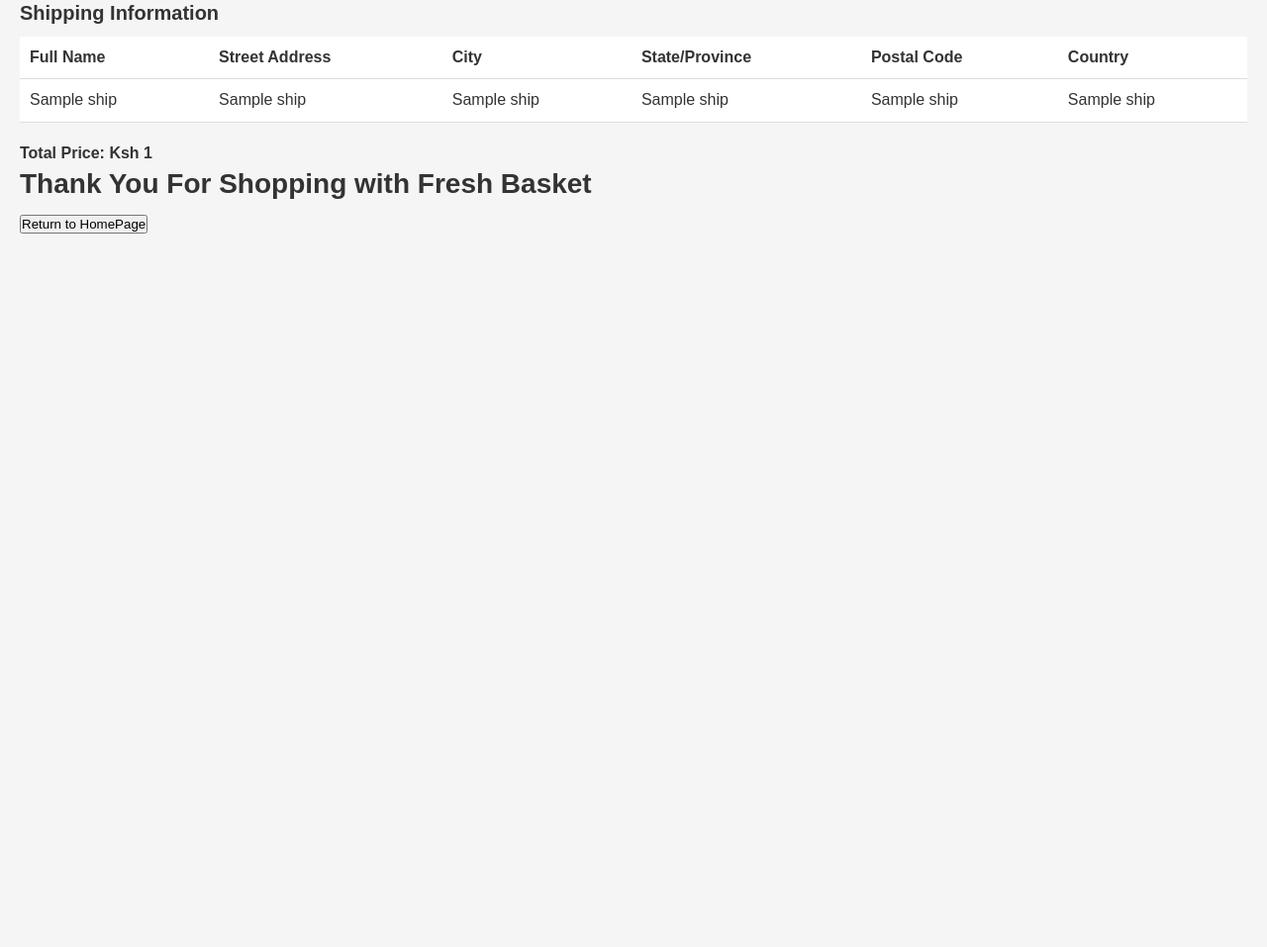
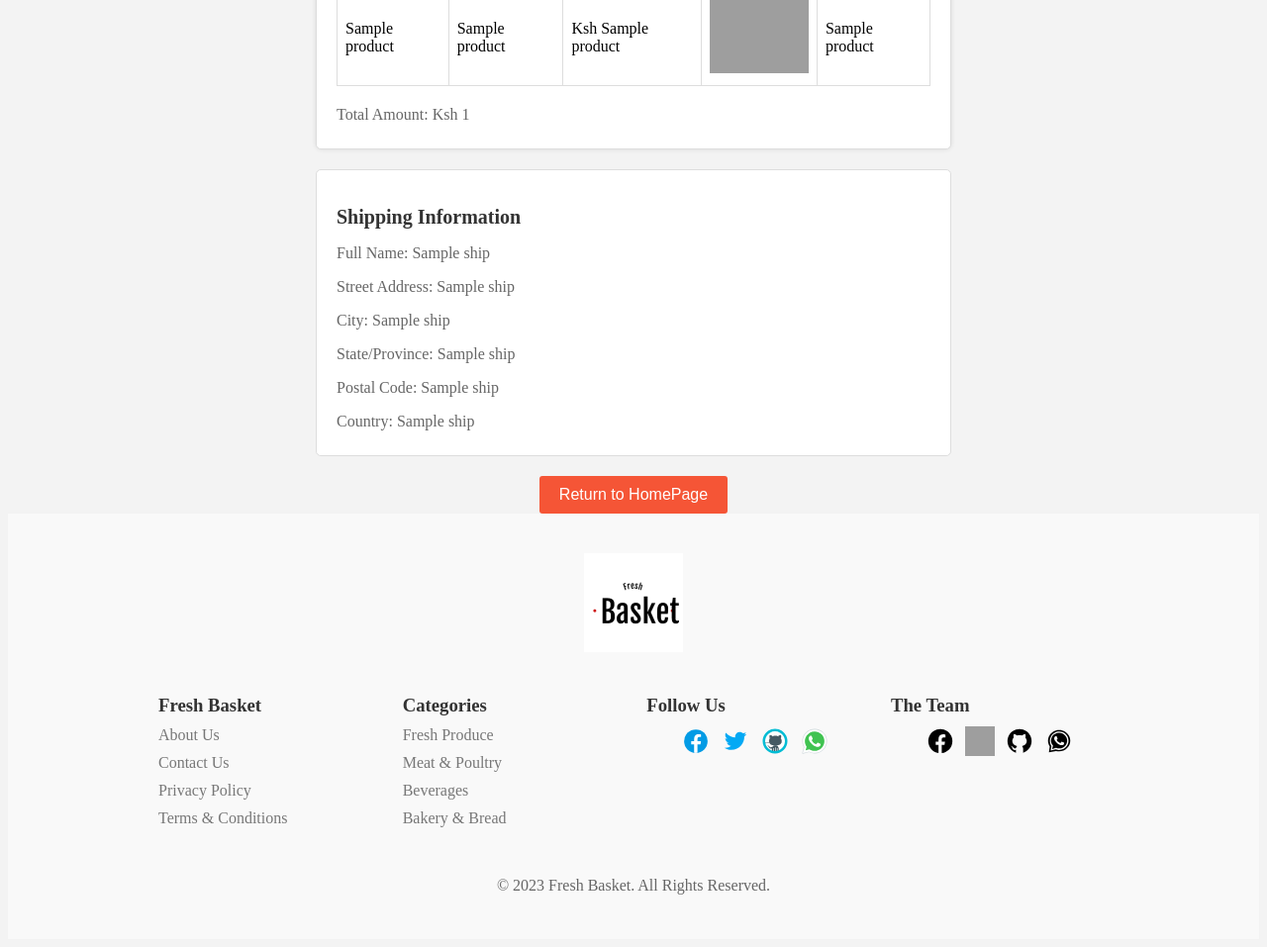
Before and after one commit to theotsori/FreshBasket, a Flask app: template web_dynamic/templates/order_confirmation.html in a window 1280 px wide. Shown: the part 274-1231 px from the top of the page at 99% size. Before the commit the page ends 510 px from the top, so only its background shows below. Run offline with Flask 3, Linux system fonts and the light colour scheme; the template is opened without the code that fills it: most values are stand-ins (such as "Sample title", 1, 10 or a date in 2020); grey boxes are pictures that could not be loaded.

Commit message:
Fresh Basket styling

```diff
--- a/web_dynamic/app.py
+++ b/web_dynamic/app.py
@@ -434,7 +434,10 @@
     cnx.close()
 
     # Render the template and pass the cart data to it
-    return render_template('checkout.html', cart_products=cart_products, total_price=total_price, shipping_info=shipping_info)
+    return render_template('checkout.html',
+                           cart_products=cart_products,
+                           total_price=total_price,
+                           shipping_info=shipping_info)
 
 
 @app.route('/place_order', methods=['POST'])
--- a/web_dynamic/static/styles/confirm.css
+++ b/web_dynamic/static/styles/confirm.css
@@ -1,62 +1,83 @@
-/* Reset default browser styles */
-* {
-    box-sizing: border-box;
-    margin: 0;
-    padding: 0;
+body {
+  background-color: #f3f3f3;
 }
 
-  /* Body styles */
-  body {
-    font-family: Arial, sans-serif;
-    line-height: 1.4;
-    background-color: #f5f5f5;
+h1 {
+  font-size: 24px;
+  margin-bottom: 20px;
+  text-align: center;
   color: #333;
-    padding: 20px;
 }
 
-  /* Heading styles */
-  h1 {
-    font-size: 28px;
-    font-weight: bold;
-    margin-bottom: 10px;
+.order-items {
+  max-width: 600px;
+  margin: 20px auto;
+  background-color: #fff;
+  padding: 20px;
+  border: 1px solid #ddd;
+  border-radius: 5px;
+  box-shadow: 0 0 5px rgba(0, 0, 0, 0.1);
 }
 
 h2 {
   font-size: 20px;
   margin-bottom: 10px;
+  color: #333;
 }
 
-  /* Table styles */
 table {
   width: 100%;
   border-collapse: collapse;
   margin-bottom: 20px;
-    background-color: #fff;
 }
 
-  table th,
-  table td {
-    padding: 10px;
+th,
+td {
+  border: 1px solid #ddd;
+  padding: 8px;
   text-align: left;
-    border-bottom: 1px solid #ddd;
 }
 
-  table th {
+th {
+  background-color: #f2f2f2;
   font-weight: bold;
 }
 
-  table tbody tr:hover {
-    background-color: #f9f9f9;
+img {
+  max-width: 100px;
+  max-height: 100px;
 }
 
-  /* Image styles */
-  table img {
-    max-width: 100px;
-    height: auto;
+p {
+  margin-bottom: 5px;
+  font-size: 16px;
+  color: #666;
 }
 
-  /* Total price styles */
-  p {
-    font-weight: bold;
+.ship-container {
+  max-width: 600px;
+  margin: 20px auto;
+  background-color: #fff;
+  padding: 20px;
+  border: 1px solid #ddd;
+  border-radius: 5px;
+}
+
+form {
+  text-align: center;
   margin-top: 20px;
 }
+
+button {
+  padding: 10px 20px;
+  background-color: #f55536;
+  color: #fff;
+  border: none;
+  border-radius: 3px;
+  cursor: pointer;
+  font-size: 16px;
+}
+
+button:hover {
+  background-color: #e03d1e;
+}
--- a/web_dynamic/templates/cart.html
+++ b/web_dynamic/templates/cart.html
@@ -24,6 +24,7 @@
                 <th>Price</th>
                 <th>Image</th>
                 <th>Category</th>
+                <th></th>
             </tr>
         </thead>
         <tbody>
@@ -46,14 +47,16 @@
         </tbody>
     </table>
 
-    <p>Total Price: Ksh {{ total_price }}</p>
+    <p class="total-price">Total Price: Ksh {{ total_price }}</p>
 
+    <div class="buttons">
         <form action="{{ url_for('shipping') }}" method="GET">
             <button type="submit">Proceed to Checkout</button>
         </form>
         <form action="{{ url_for('products') }}">
             <button type="submit">Continue Shopping</button>
         </form>
+    </div>
     <footer>
         <div class="container">
           <div class="footer-logo">
--- a/web_dynamic/templates/index.html
+++ b/web_dynamic/templates/index.html
@@ -39,7 +39,7 @@
       </nav>
       <div class="user">
         <div class="profile">
-          <a href="{{ url_for('profile') }}"><i class="material-icons icon-large">account_circle</i></a>
+          <a href="{{ url_for('profile') }}"><i class="material-icons icon-large">account_circle</i>Account</a>
         </div>
         <div class="cart">
           <a href="{{ url_for('cart') }}">
@@ -48,6 +48,7 @@
             <span id="cart-count">{{ cart_count }}</span>
             {% endif %}
           </a>
+          <div id="cart-preview" class="cart-preview"></div>
         </div>
       </div>
     </div>
--- a/web_dynamic/templates/order_confirmation.html
+++ b/web_dynamic/templates/order_confirmation.html
@@ -37,7 +37,7 @@
       </nav>
       <div class="user">
         <div class="profile">
-              <a href="{{ url_for('profile') }}"><i class="material-icons icon-large">account_circle</i></a>
+          <a href="{{ url_for('profile') }}"><i class="material-icons icon-large">account_circle</i>Account</a>
         </div>
         <div class="cart">
           <a href="{{ url_for('cart') }}">
@@ -50,7 +50,8 @@
       </div>
     </div>
   </header>
-    <h1>Order Confirmation</h1>
+  <h1>Thank You For Shopping Order Confirmed</h1>
+  <div class="order-items">
     <h2>Order ID: {{ order_id }}</h2>
     <table>
       <thead>
@@ -74,31 +75,69 @@
         {% endfor %}
       </tbody>
     </table>
+    <p>Total Amount: Ksh {{ total_price }}</p>
+  </div>
+  <div class="ship-container">
+    {% for ship in shipping_info %}
     <h2>Shipping Information</h2>
-    <table>
-        <tr>
-            <th>Full Name</th>
-            <th>Street Address</th>
-            <th>City</th>
-            <th>State/Province</th>
-            <th>Postal Code</th>
-            <th>Country</th>
-        </tr>
-        {% for ship in shipping_info %}
-        <tr>
-            <td>{{ ship[2] }}</td>
-            <td>{{ ship[3] }}</td>
-            <td>{{ ship[4] }}</td>
-            <td>{{ ship[5] }}</td>
-            <td>{{ ship[6] }}</td>
-            <td>{{ ship[7] }}</td>
-        </tr>
+    <p>Full Name: {{ ship[2] }}</p>
+    <p>Street Address: {{ ship[3] }}</p>
+    <p>City: {{ ship[4] }}</p>
+    <p>State/Province: {{ ship[5] }}</p>
+    <p>Postal Code: {{ ship[6] }}</p>
+    <p>Country: {{ ship[7] }}</p>
     {% endfor %}
-    </table>
-    <p>Total Price: Ksh {{ total_price }}</p>
-    <h1>Thank You For Shopping with Fresh Basket</h1>
+  </div>
   <form action="{{ url_for('home') }}" >
       <button type="submit">Return to HomePage</button>
   </form>
+  <footer>
+    <div class="container">
+      <div class="footer-logo">
+        <img src="{{ url_for('static', filename='images/logo.png') }}" alt="Fresh Basket Logo">
+      </div>
+      <div class="footer-columns">
+        <div class="footer-column">
+          <h3>Fresh Basket</h3>
+          <ul>
+            <li><a href="#">About Us</a></li>
+            <li><a href="#">Contact Us</a></li>
+            <li><a href="#">Privacy Policy</a></li>
+            <li><a href="#">Terms & Conditions</a></li>
+          </ul>
+        </div>
+        <div class="footer-column">
+          <h3>Categories</h3>
+          <ul>
+            <li><a href="#">Fresh Produce</a></li>
+            <li><a href="#">Meat & Poultry</a></li>
+            <li><a href="#">Beverages</a></li>
+            <li><a href="#">Bakery & Bread </a></li>
+          </ul>
+        </div>
+        <div class="footer-column">
+          <h3>Follow Us</h3>
+          <ul class="social-media-icons">
+            <li><a href="https://web.facebook.com/profile.php?id=100089080427306"><img src="{{ url_for('static', filename='images/facebook1.svg') }}" alt="facebook"></a></li>
+            <li><a href="https://twitter.com/Theotsori"><img src="{{ url_for('static', filename='images/twitter1.svg') }}" alt="twitter"></a></li>
+            <li><a href="https://github.com/theotsori"><img src="{{ url_for('static', filename='images/github1.svg') }}" alt="github"></a></li>
+            <li><a href="https://wa.me/message/XPS4G47REHWYD1"><img src="{{ url_for('static', filename='images/whatsapp1.svg') }}" alt="whatsapp"></a></li>
+          </ul>
+        </div>
+        <div class="footer-column">
+          <h3>The Team</h3>
+          <ul class="social-media-icons">
+            <li><a href="https://web.facebook.com/profile.php?id=100089080427306"><img src="{{ url_for('static', filename='images/facebook.svg') }}" alt="facebook"></a></li>
+            <li><a href="https://twitter.com/Theotsori"><img src="{{ url_for('static', filename='images/twitter.svg') }}" alt="twitter"></a></li>
+            <li><a href="https://github.com/theotsori"><img src="{{ url_for('static', filename='images/github.svg') }}" alt="github"></a></li>
+            <li><a href="https://wa.me/message/XPS4G47REHWYD1"><img src="{{ url_for('static', filename='images/whatsapp.svg') }}" alt="whatsapp"></a></li>
+          </ul>
+        </div>
+      </div>
+      <div class="footer-bottom">
+        <p>© 2023 Fresh Basket. All Rights Reserved.</p>
+      </div>
+    </div>
+  </footer>
 </body>
 </html>
--- a/web_dynamic/templates/profile.html
+++ b/web_dynamic/templates/profile.html
@@ -36,7 +36,7 @@
       </nav>
       <div class="user">
         <div class="profile">
-          <a href="{{ url_for('profile') }}"><i class="material-icons icon-large">account_circle</i></a>
+          <a href="{{ url_for('profile') }}"><i class="material-icons icon-large">account_circle</i>Account</a>
         </div>
         <div class="cart">
           <a href="{{ url_for('cart') }}">
--- a/web_dynamic/templates/recipe.html
+++ b/web_dynamic/templates/recipe.html
@@ -37,7 +37,7 @@
       </nav>
       <div class="user">
         <div class="profile">
-          <a href="{{ url_for('profile') }}"><i class="material-icons icon-large">account_circle</i></a>
+          <a href="{{ url_for('profile') }}"><i class="material-icons icon-large">account_circle</i>Account</a>
         </div>
         <div class="cart">
           <a href="{{ url_for('cart') }}">
--- a/web_dynamic/templates/search_results.html
+++ b/web_dynamic/templates/search_results.html
@@ -37,7 +37,7 @@
       </nav>
       <div class="user">
         <div class="profile">
-          <a href="{{ url_for('profile') }}"><i class="material-icons icon-large">account_circle</i></a>
+          <a href="{{ url_for('profile') }}"><i class="material-icons icon-large">account_circle</i>Account</a>
         </div>
         <div class="cart">
           <a href="{{ url_for('cart') }}">
--- a/web_dynamic/templates/shop.html
+++ b/web_dynamic/templates/shop.html
@@ -38,7 +38,7 @@
           </nav>
           <div class="user">
             <div class="profile">
-              <a href="{{ url_for('profile') }}"><i class="material-icons icon-large">account_circle</i></a>
+              <a href="{{ url_for('profile') }}"><i class="material-icons icon-large">account_circle</i>Account</a>
             </div>
             <div class="cart">
               <a href="{{ url_for('cart') }}">
--- a/web_dynamic/templates/videos.html
+++ b/web_dynamic/templates/videos.html
@@ -37,7 +37,7 @@
           </nav>
           <div class="user">
             <div class="profile">
-              <a href="{{ url_for('profile') }}"><i class="material-icons icon-large">account_circle</i></a>
+              <a href="{{ url_for('profile') }}"><i class="material-icons icon-large">account_circle</i>Account</a>
             </div>
             <div class="cart">
               <a href="{{ url_for('cart') }}">
```
Also changed, not shown: web_dynamic/static/styles/cart.css (+30 -14 lines), web_dynamic/static/styles/checkout.css (+84 -38 lines), web_dynamic/static/styles/common.css (+13 -0 lines), web_dynamic/static/styles/header.css (+43 -115 lines), web_dynamic/static/styles/shop.css (+8 -8 lines), web_dynamic/static/styles/videos.css (+25 -15 lines), web_dynamic/templates/checkout.html (+27 -22 lines), web_dynamic/templates/orders.html (deleted, +0 -30 lines), web_dynamic/static/images/freshbasket.jpg (added). Lines whose indentation alone changed are shown as unchanged.
